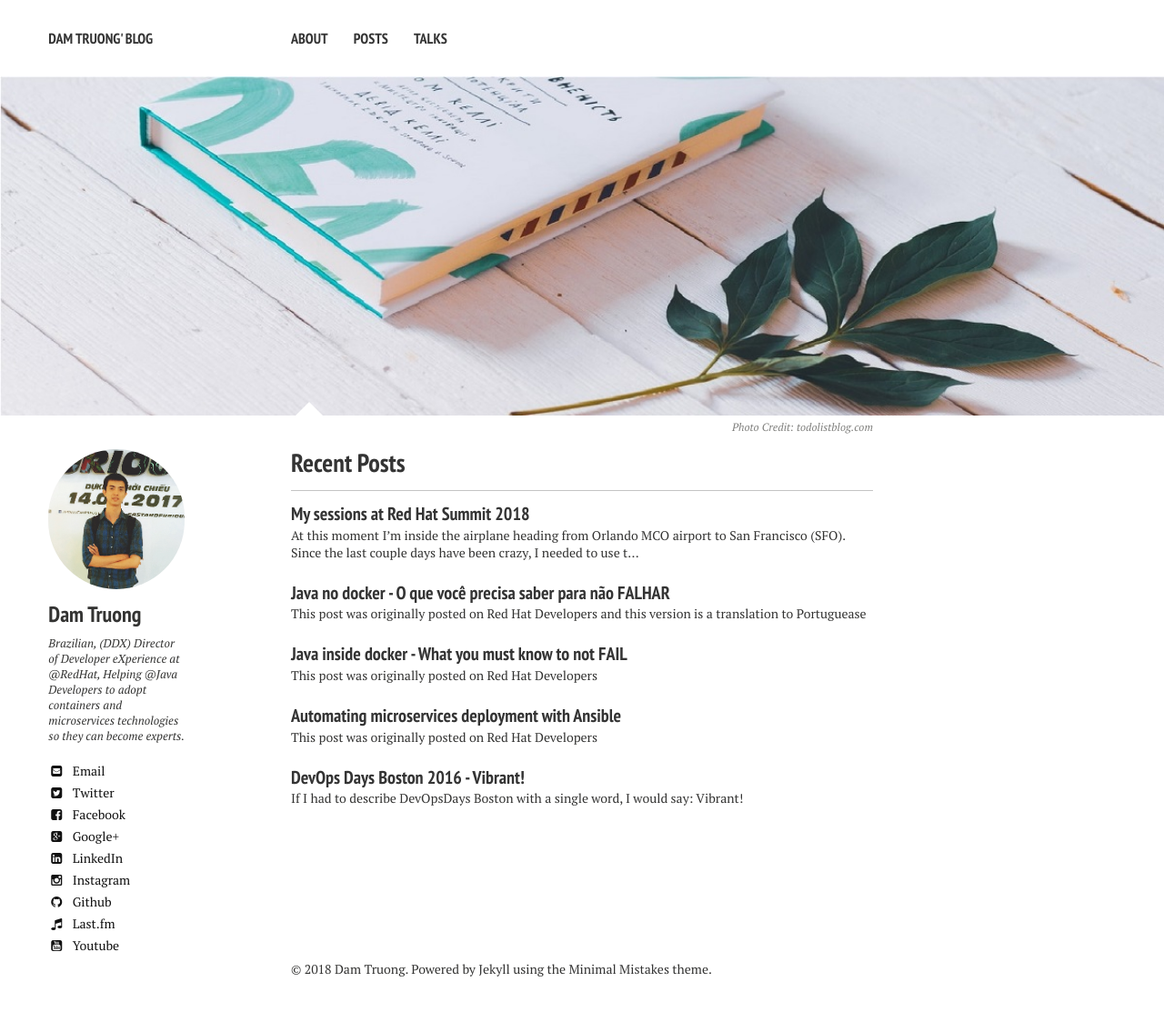
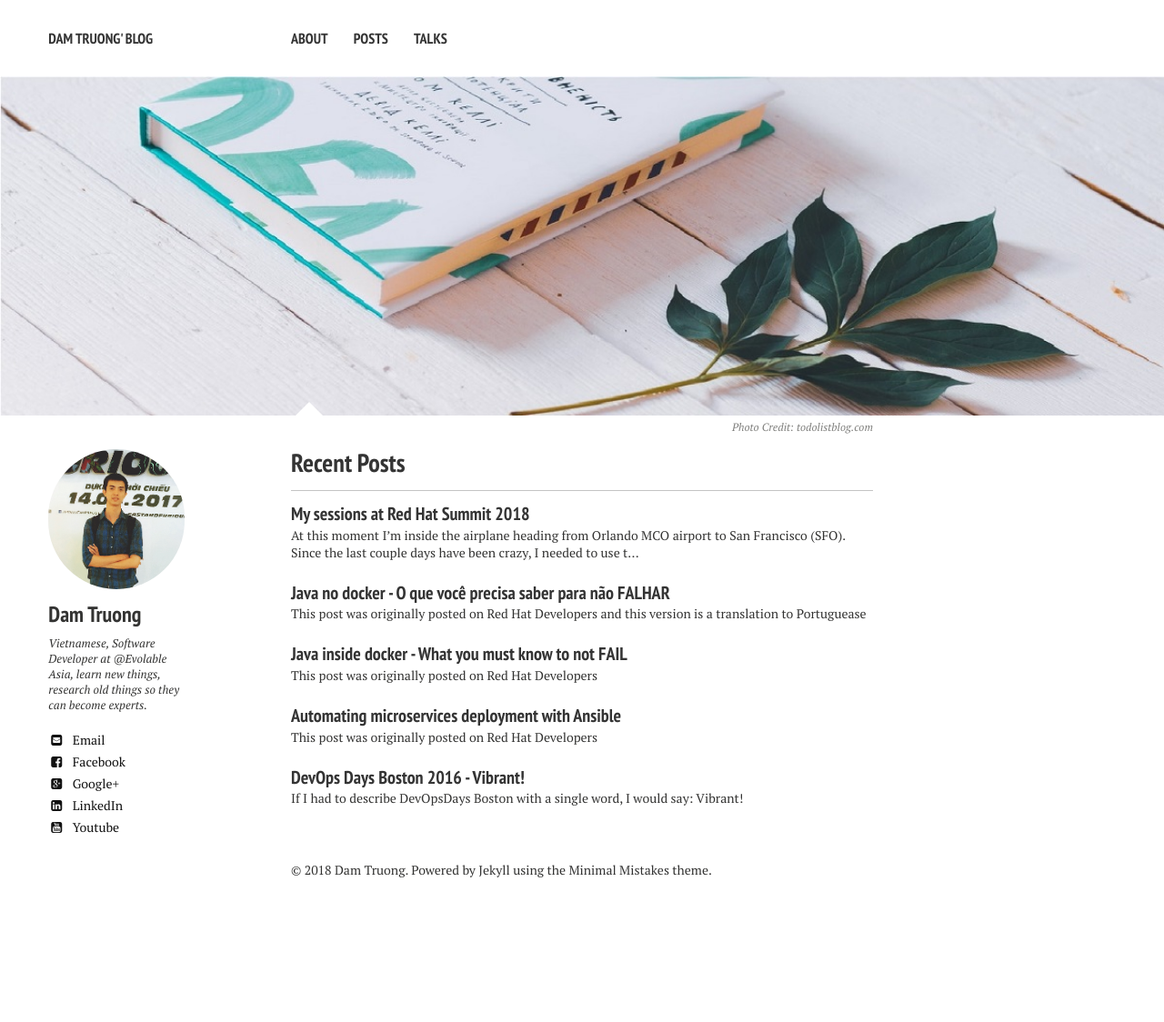
Before and after one commit to truongdam/truongdam.github.io, a Jekyll site: the page built from index.md, in a window 1280 px wide. Shown: the whole page at 91% size. Built offline with Jekyll 4.4.1, drawn with Linux system fonts in a browser that asks for light colours; nearby versions of some CDN libraries; after the commit the page ends 1015 px from its top, so only the background shows below that.

Commit message:
update bio

```diff
--- a/_config.yml
+++ b/_config.yml
@@ -30,11 +30,11 @@ redcarpet:
 owner:
   name: Dam Truong
   avatar: damtruong.png
-  bio: "Brazilian, (DDX) Director of Developer eXperience at @RedHat, Helping @Java Developers to adopt containers and microservices technologies so they can become experts."
+  bio: "Vietnamese, Software Developer at @Evolable Asia, learn new things, research old things so they can become experts."
   email: hdtruong.cse@gmail.com
   disqus-shortname: damtruongblog
-  twitter: damtruong
-  facebook: damtruong
+  twitter: #damtruong
+  facebook: truonghndam
   google:
     plus: Damtruong
     analytics: UA-1667243-1
@@ -42,12 +42,12 @@ owner:
     ad-client:
     ad-slot:
   bing-verify:
-  github: truongdam
+  github: #truongdam
   stackoverflow: #123456/username   from a "http://stackoverflow.com/users/123456/username" link
-  linkedin: damtruong
+  linkedin: truong-dam-300877a7
   xing: #username
-  instagram: damtruong
-  lastfm: damtruong
+  instagram: #damtruong
+  lastfm: #damtruong
   tumblr: #username
   pinterest: #username
   foursquare: #username
```
